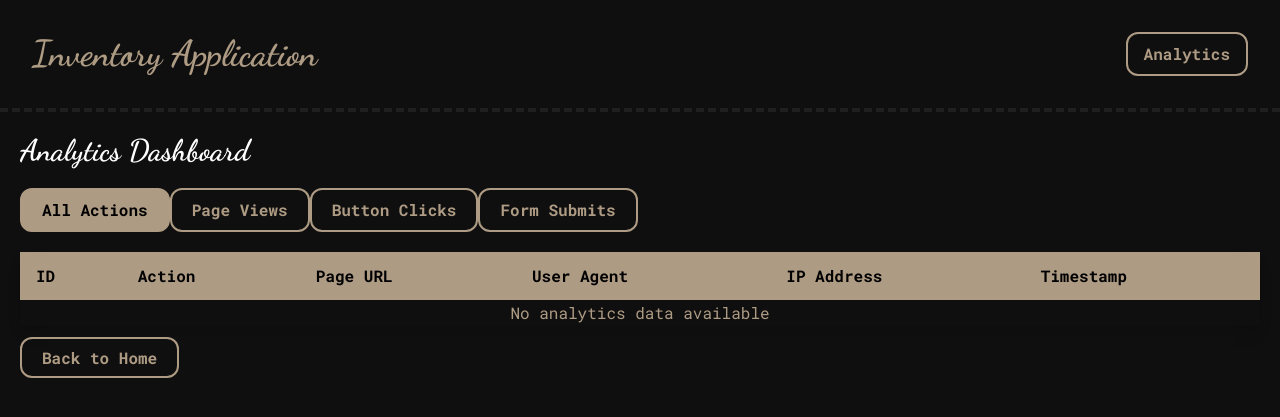
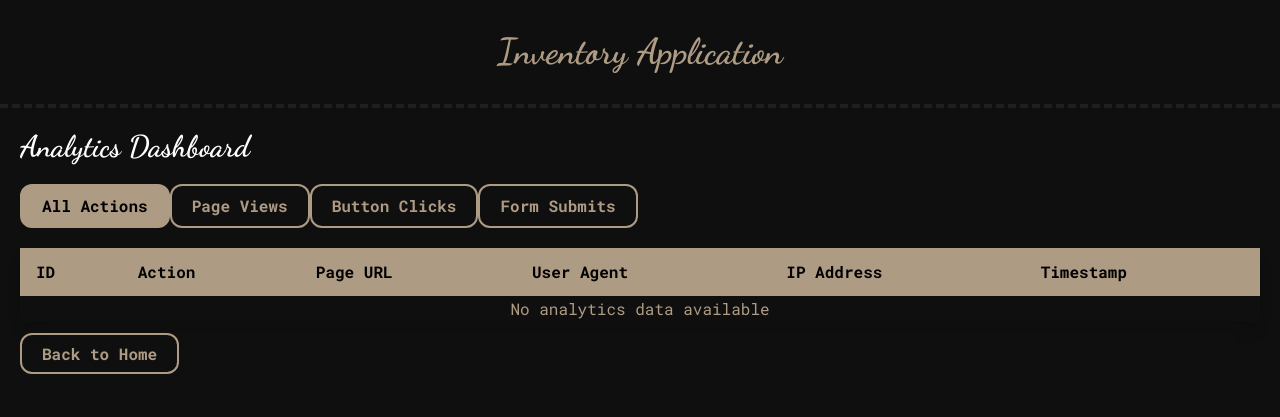
Before and after one commit to Hriday2406/inventory-application, a Node server app: page /analytics/ in a window 1280 px wide. Shown: the top 417 px of the page. Run offline with Node 20, Linux system fonts and the light colour scheme; data that the repository does not hold is empty; some libraries are stand-ins or nearby versions.

Commit message:
Remove Analytics button from UI while keeping tracking active
- Removed Analytics link from header navigation
- All tracking functionality remains active (page views and interactions)
- Analytics data continues to be recorded in database
- UI access removed as requested - data accessible via SQL queries only

Co-authored-by: Hriday2406 <78265700+Hriday2406@users.noreply.github.com>

```diff
--- a/views/partials/header.ejs
+++ b/views/partials/header.ejs
@@ -1,10 +1,7 @@
 <header
   class="fixed top-0 z-10 w-full border-b-4 border-dashed border-secondary bg-bg p-5 text-center shadow-lg shadow-black sm:relative sm:p-8 sm:shadow-none"
 >
-  <div class="flex items-center justify-between max-w-7xl mx-auto">
-    <a href="/" class="font-script text-4xl font-black text-accent">
-      Inventory Application
-    </a>
-    <a href="/analytics" class="font-mono font-bold border-2 border-accent text-accent rounded-xl px-4 py-2 hover:scale-105 hover:shadow-md hover:shadow-accent">Analytics</a>
-  </div>
+  <a href="/" class="font-script text-4xl font-black text-accent">
+    Inventory Application
+  </a>
 </header>
```
